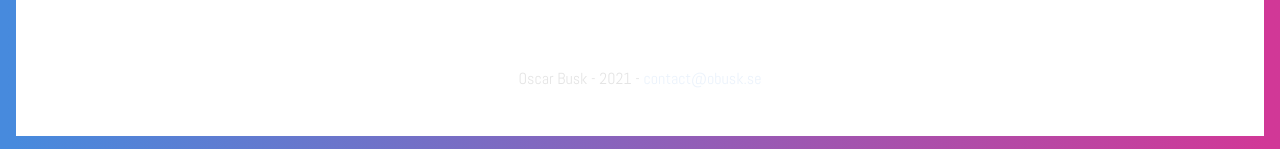
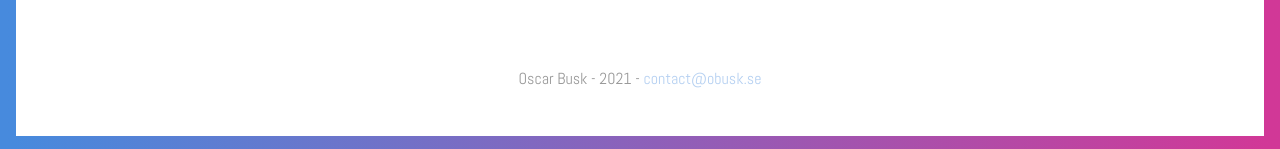
Before and after one commit to oBusk/obusk.se, a Next.js app: page / in a window 1280 px wide. Shown: the part 648-797 px from the top of the page. Built offline with nearby package versions, Linux system fonts and the light colour scheme.

Commit message:
some more styling

```diff
--- a/src/pages/index.tsx
+++ b/src/pages/index.tsx
@@ -23,7 +23,9 @@ const IndexPage: FunctionComponent<Props> = ({}) => {
                     >
                         github.com/oBusk
                     </a>
-                    <h1>obusk.se</h1>
+                    <h1>
+                        <a href="https://obusk.se">obusk.se</a>
+                    </h1>
                     <a
                         href="https://npm-diff.app"
                         target="_blank"
--- a/src/styles.css
+++ b/src/styles.css
@@ -36,6 +36,12 @@ footer {
     align-items: center;
 }
 
+@media (prefers-color-scheme: light) {
+    footer {
+        opacity: 0.4;
+    }
+}
+
 a,
 a:link,
 a:visited {
@@ -49,3 +55,8 @@ a:link {
 a:visited {
     color: var(--color-2);
 }
+
+h1 a:link,
+h1 a:visited {
+    color: currentColor;
+}
```
